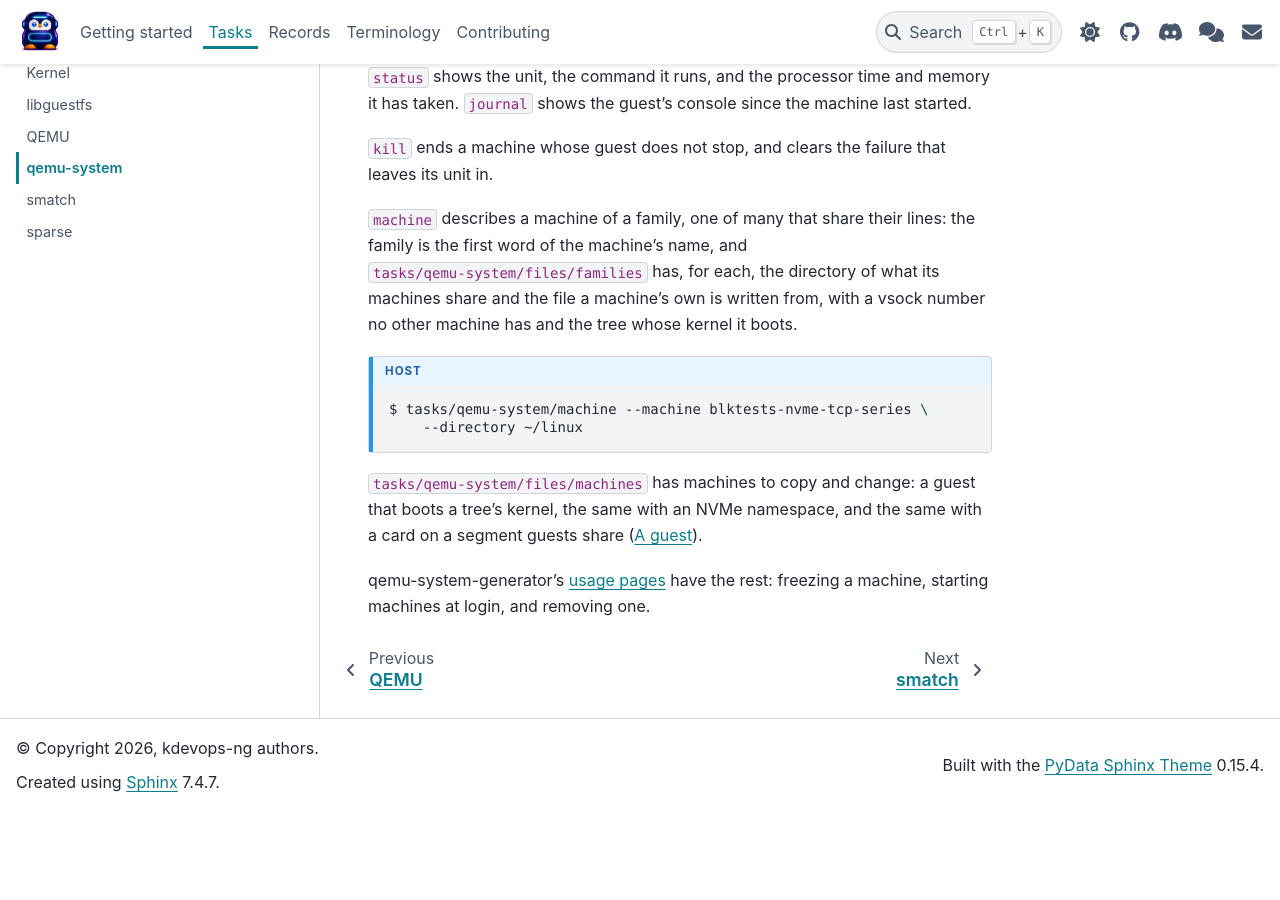
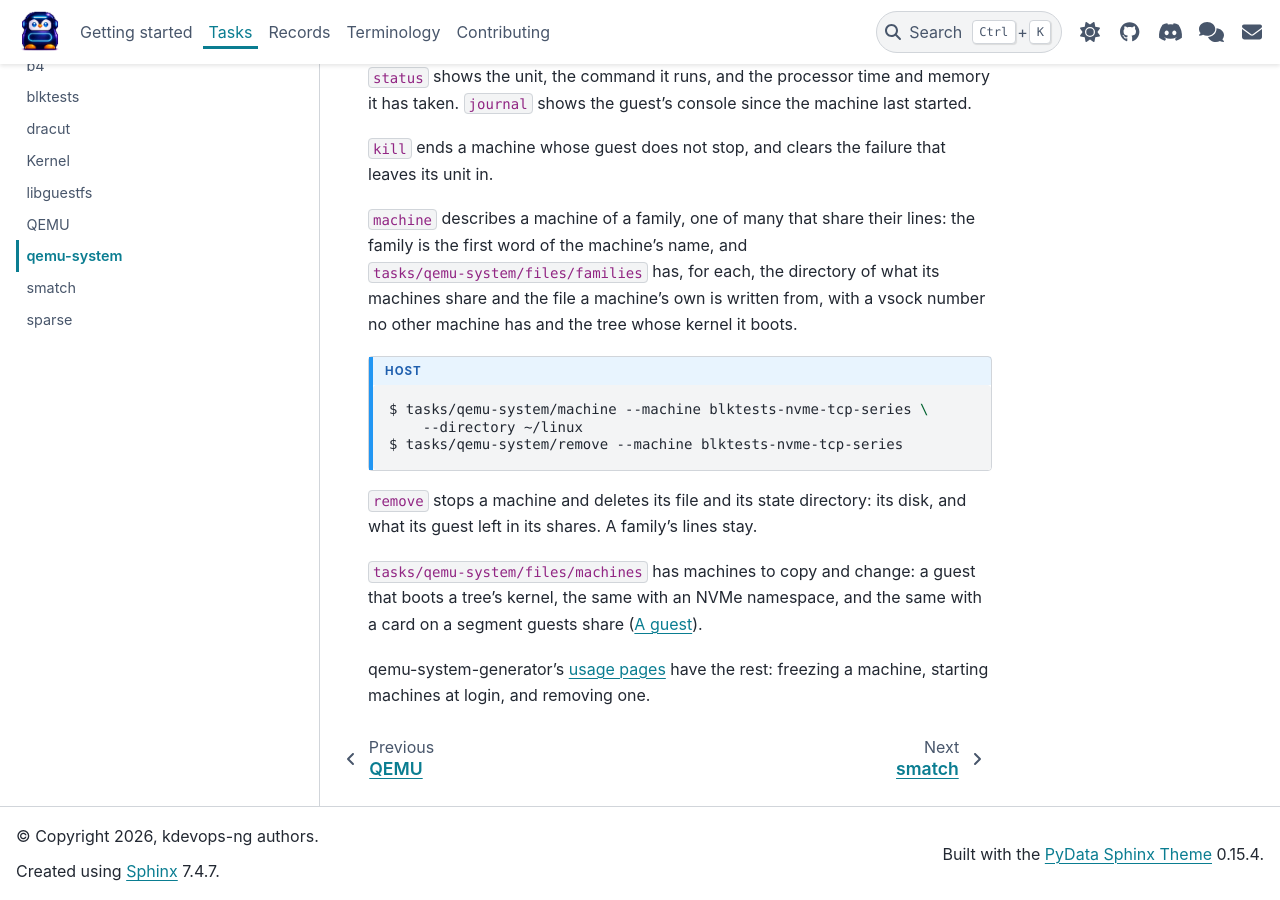
Before and after one commit to linux-kdevops/kdevops-ng, a Sphinx documentation site: the page built from docs/tasks/qemu-system.rst, in a window 1280 px wide and 900 px high, scrolled down 649 px. Built offline with Sphinx 7.4.7 and the PyData theme 0.15.4, drawn with Linux system fonts in a browser that asks for light colours; before the commit the page ends 1461 px from its top, so only the background shows below that.

Commit message:
qemu-system: remove a machine
A machine made by its name left three things to delete by hand: its
file, its state directory and the units made of it. The family's
shared lines stay, since other machines read them.

Signed-off-by: Daniel Gomez <da.gomez@kernel.org>

```diff
--- a/docs/tasks/blktests.rst
+++ b/docs/tasks/blktests.rst
@@ -225,6 +225,8 @@ other machine has, and copies the family's directory to
 marked ``CHANGE`` in it once. :src:`tasks/blktests/config` puts
 blktests' config in the machine's share. ``overlay`` and ``customize``
 of :doc:`libguestfs` make the disk, under the machine's name.
+:src:`remove <tasks/qemu-system/remove>` takes a machine away again,
+with its disk and what its guest left.
 
 A second workflow runs a machine's group and files its records. It
 starts the machine, waits for the guest to boot, runs the group the
--- a/docs/tasks/qemu-system.rst
+++ b/docs/tasks/qemu-system.rst
@@ -54,6 +54,11 @@ has and the tree whose kernel it boots.
 
    $ tasks/qemu-system/machine --machine blktests-nvme-tcp-series \
        --directory ~/linux
+   $ tasks/qemu-system/remove --machine blktests-nvme-tcp-series
+
+:src:`remove <tasks/qemu-system/remove>` stops a machine and deletes
+its file and its state directory: its disk, and what its guest left in
+its shares. A family's lines stay.
 
 :src:`tasks/qemu-system/files/machines` has machines to copy and
 change: a guest that boots a tree's kernel, the same with an NVMe
```
Also changed, not shown: designs/guests.md (+3 -0 lines), 1 other file.
